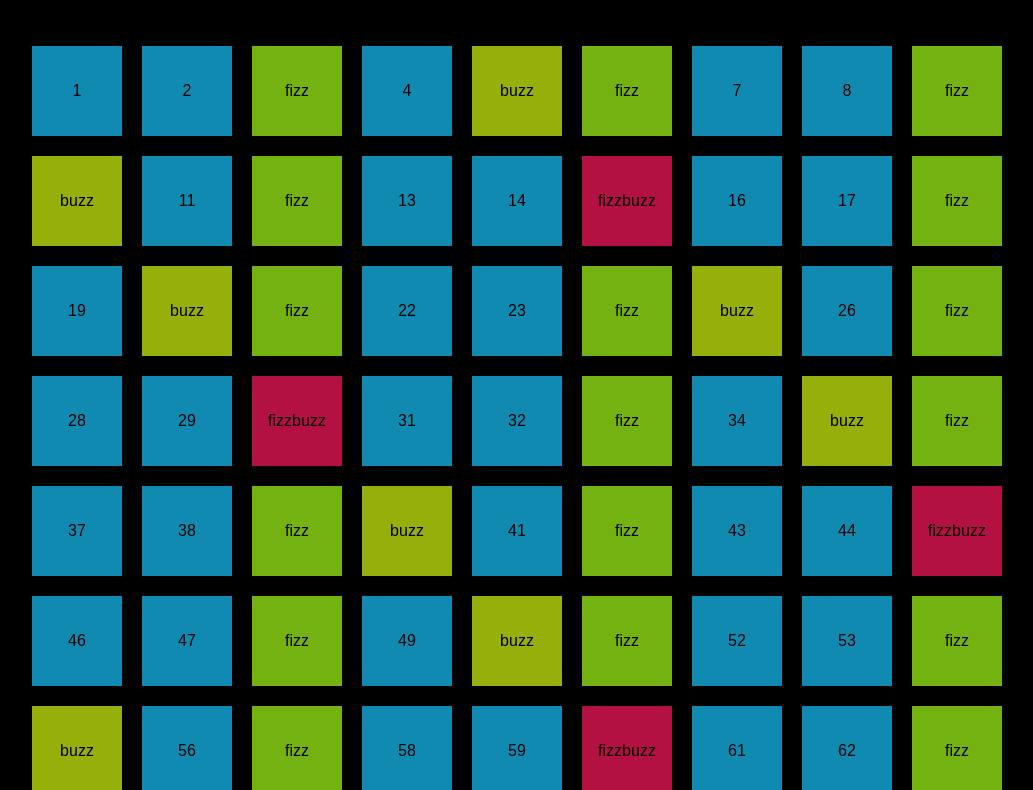
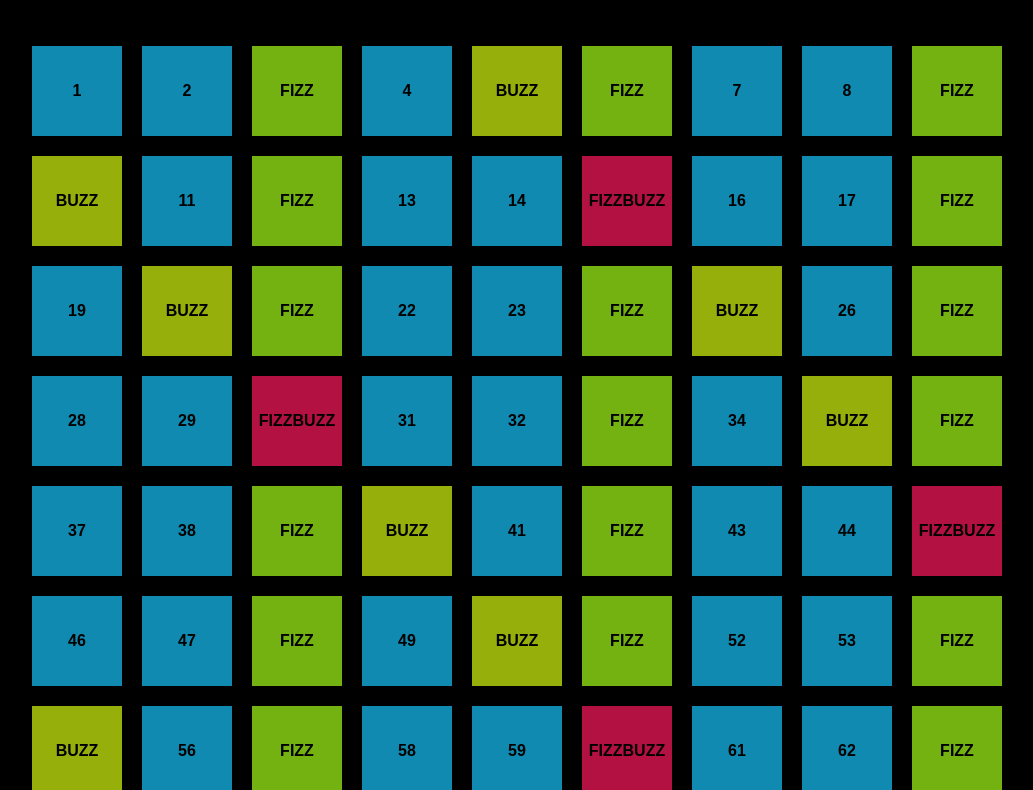
Before and after one commit to MaxGasaro/js-fizzbuzzdom, a plain HTML site: page index.html in a window 1280 px wide. Shown: the part 106-896 px from the top of the page, without its empty margins (118-1151 px from the left). Drawn offline with Linux system fonts and the light colour scheme.

Commit message:
text-transform + font-weight

```diff
--- a/style.css
+++ b/style.css
@@ -6,6 +6,8 @@
 
 body {
     font-family: Arial, Helvetica, sans-serif;
+    font-weight: bolder;
+    text-transform: uppercase;
 }
 
 html {
```
